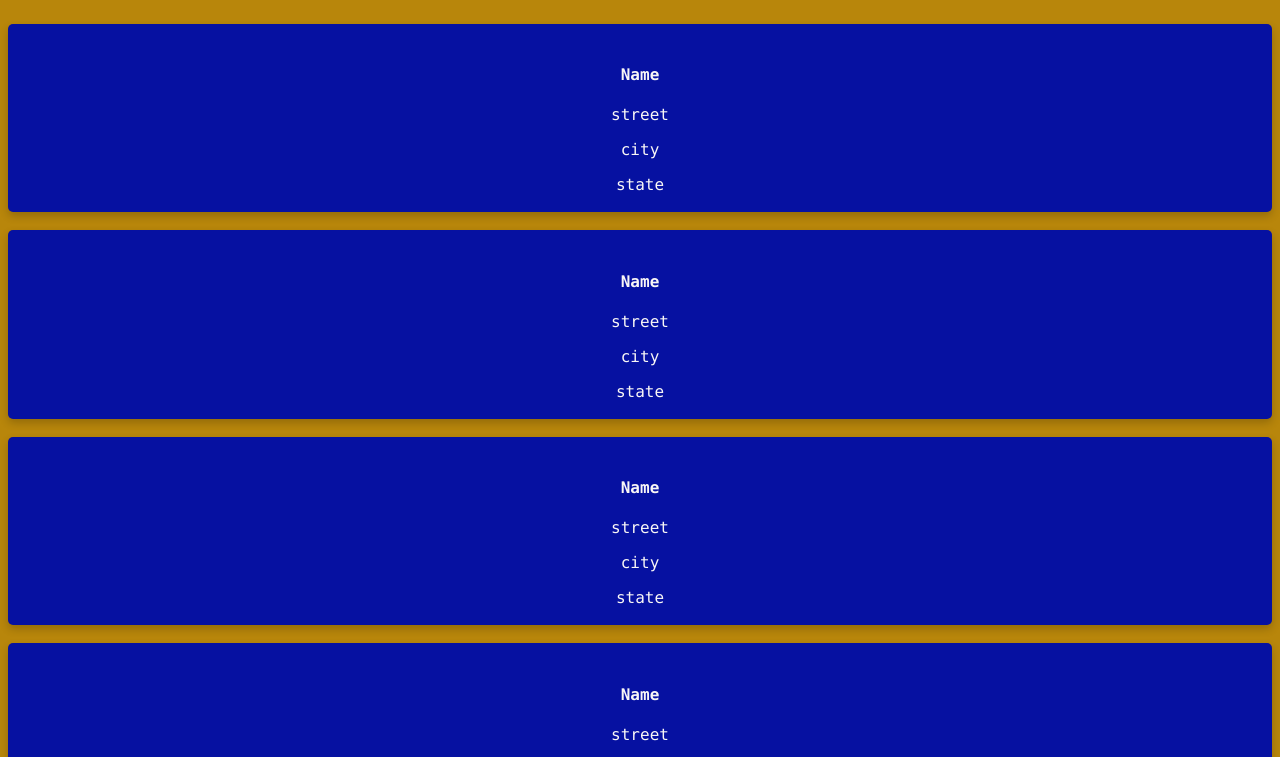
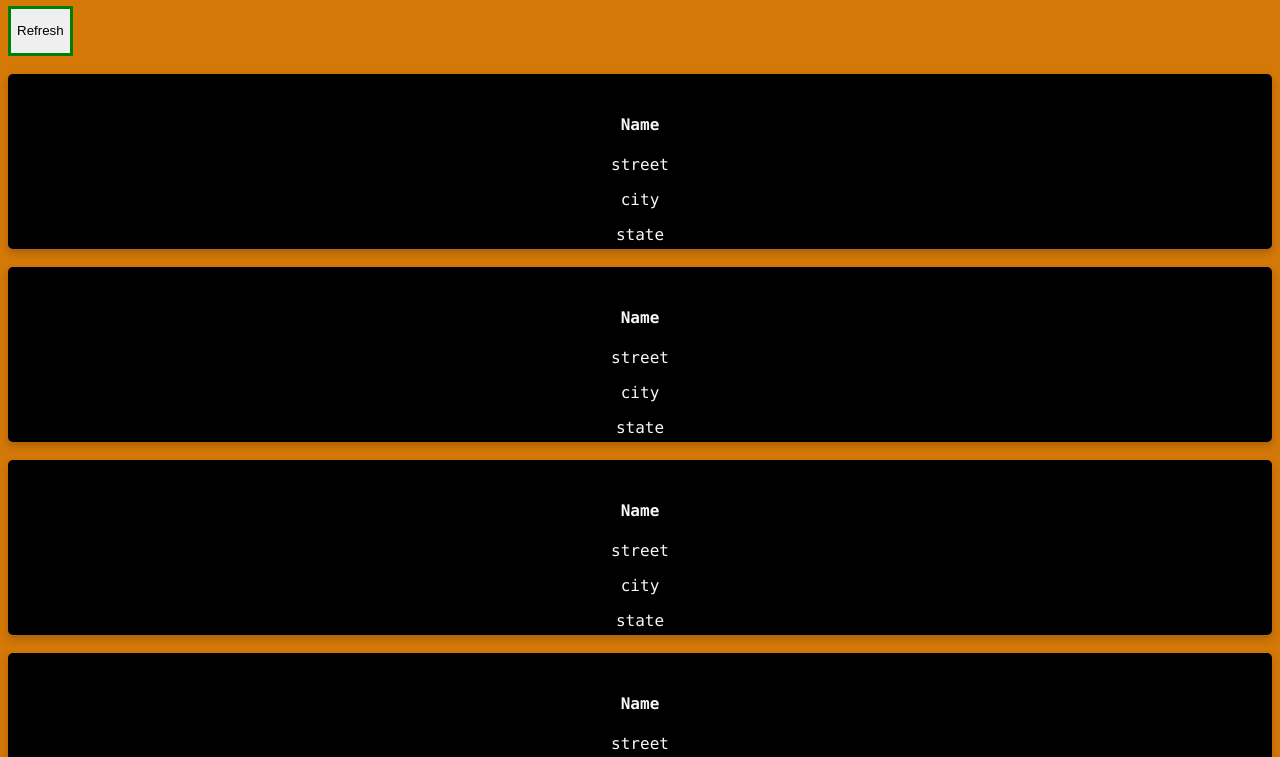
Before and after one commit to teklumezgebo/Random-Brewery-Generator, a plain HTML site: page index.html in a window 1280 px wide. Shown: the part 75-832 px from the top of the page. Drawn offline with Linux system fonts and the light colour scheme.

```diff
--- a/index.html
+++ b/index.html
@@ -6,6 +6,7 @@
     <body>
     <div>
         <h1 class="title">5 Random Breweries!</h1>
+        <div class="btncontainer"><button class="btn">Refresh</button></div>
     </div>
     <br>
     <div class="card">
--- a/style.css
+++ b/style.css
@@ -1,5 +1,5 @@
 body {
-    background-color: darkgoldenrod;
+    background-color: rgb(212, 120, 8);
 }
 
 h1 {
@@ -7,16 +7,26 @@ h1 {
     font-family: "Lucida Console", "Courier New", monospace;
 }
 
+.btn {
+    display: flex;
+    justify-content: center;
+    align-items: center;
+    height: 50px;
+    border: 3px solid green;
+}
+
+
 .card {
     box-shadow: 0 4px 8px 0 rgba(0,0,0,0.2);
     transition: 0.3s;
     border-radius: 5px;
-    background-color: rgb(6, 17, 161);
+    background-color: rgb(0, 0, 0);
+    height: 175px;
   }
 
   .container {
     padding: 2px 16px;
-    color: rgb(249, 247, 246);
+    color: rgb(248, 248, 248);
     font-family: "Lucida Console", "Courier New", monospace;
     text-align: center;
   }
```
Also changed, not shown: index.js (+9 -8 lines).
